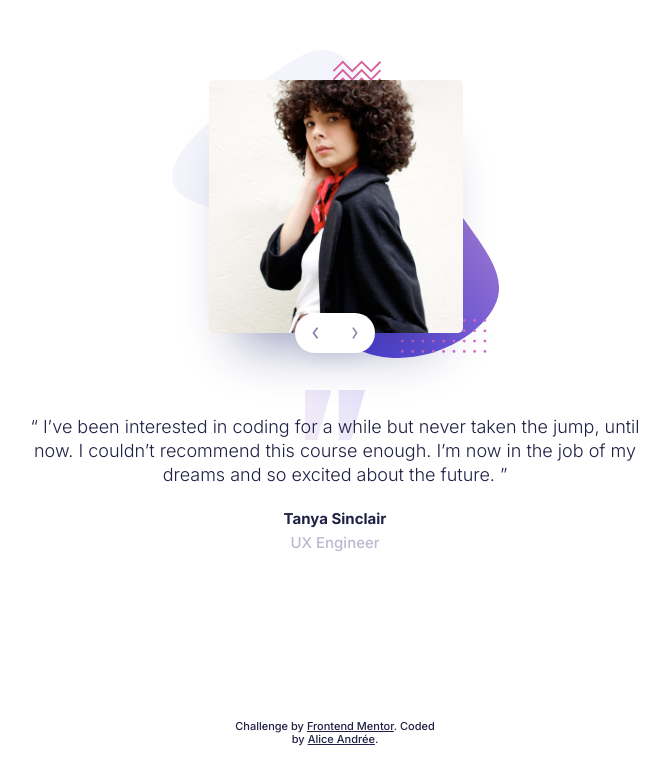
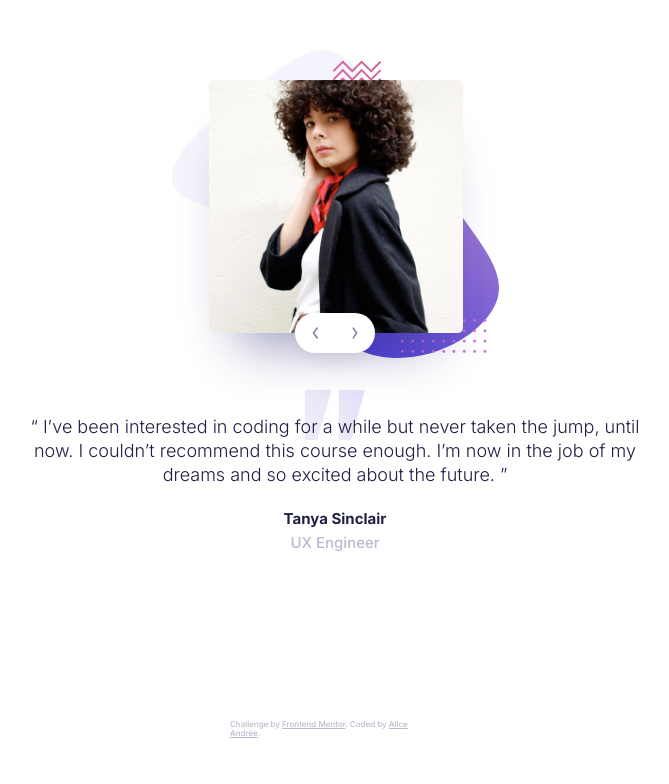
Before and after one commit to AliceAndree/coding-bootcamp-testimonials-slider, a plain HTML site: page index.html in a window 1280 px wide. Shown: the whole page, without its empty margins (305-974 px from the left). Drawn offline with Linux system fonts and the light colour scheme.

Commit message:
Attribute correction

```diff
--- a/index.html
+++ b/index.html
@@ -11,20 +11,6 @@
   <link href="./style.css" rel="stylesheet">
 
   <title>Frontend Mentor | Coding Bootcamp Testimonials Slider</title>
-
-  <!-- Feel free to remove these styles or customise in your own stylesheet 👍 -->
-  <style>
-    .attribution {
-      font-size: 11px;
-      text-align: center;
-      color: hsl(240, 38%, 20%);
-    }
-
-    .attribution a {
-      color: hsl(240, 38%, 20%);
-      ;
-    }
-  </style>
 </head>
 
 <body>
```
